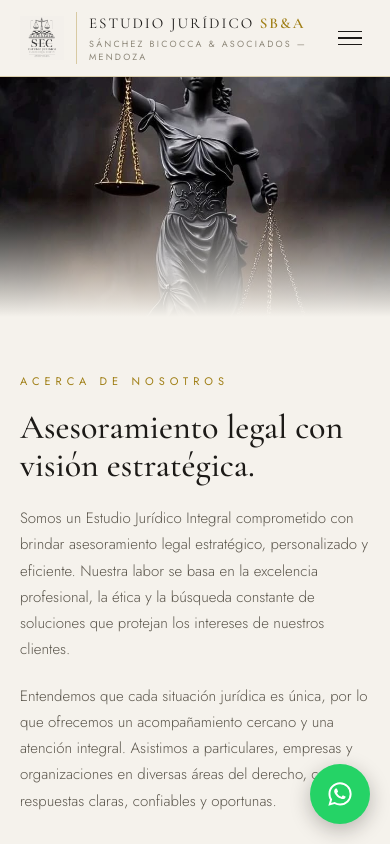
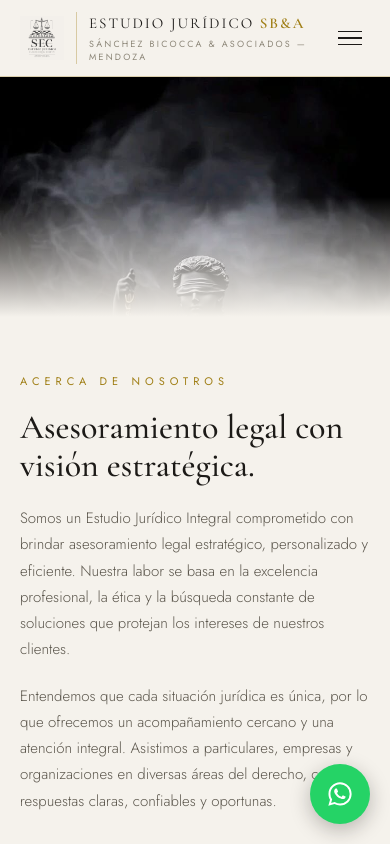
Before and after one commit to GDS2005/estudiojuridicosanchezb.ar, a React (Vite) app: page / in a window 390 px wide. Shown: the top 844 px of the page. Built offline with nearby package versions, Linux system fonts and the light colour scheme.

Commit message:
Changing name in Footer. Fixing responsive img

```diff
--- a/src/components/Footer.jsx
+++ b/src/components/Footer.jsx
@@ -6,10 +6,10 @@ export default function Footer() {
       <div className="mx-auto flex max-w-[1280px] flex-col gap-4 md:flex-row md:items-center md:justify-between">
         <div className="flex flex-col gap-1">
           <span className="font-serif text-lg tracking-[2px] text-ivory">
-            ESTUDIO JURÍDICO <span className="text-goldlight">SEC</span>
+            ESTUDIO JURÍDICO <span className="text-goldlight">SB&A</span>
           </span>
           <span className="text-[10px] uppercase tracking-[2px] md:text-[11px]">
-            Sánchez · Emili · Cerruti — Asesoramiento legal con visión estratégica
+            Sánchez Bicocca & Asociados — Asesoramiento legal con visión estratégica
           </span>
         </div>
         <span className="text-[12px] md:text-[13px]">
--- a/src/components/Hero.jsx
+++ b/src/components/Hero.jsx
@@ -42,7 +42,7 @@ export default function Hero() {
           <img
             src="./img/hero-balanza.png"
             alt="Balanza de la justicia"
-            className="h-full w-full object-cover"
+            className="h-full w-full object-cover object-top"
           />
           <div className="absolute inset-0 bg-gradient-to-t from-ivory via-transparent to-transparent lg:bg-gradient-to-r lg:from-ivory lg:via-transparent" />
         </div>
```
